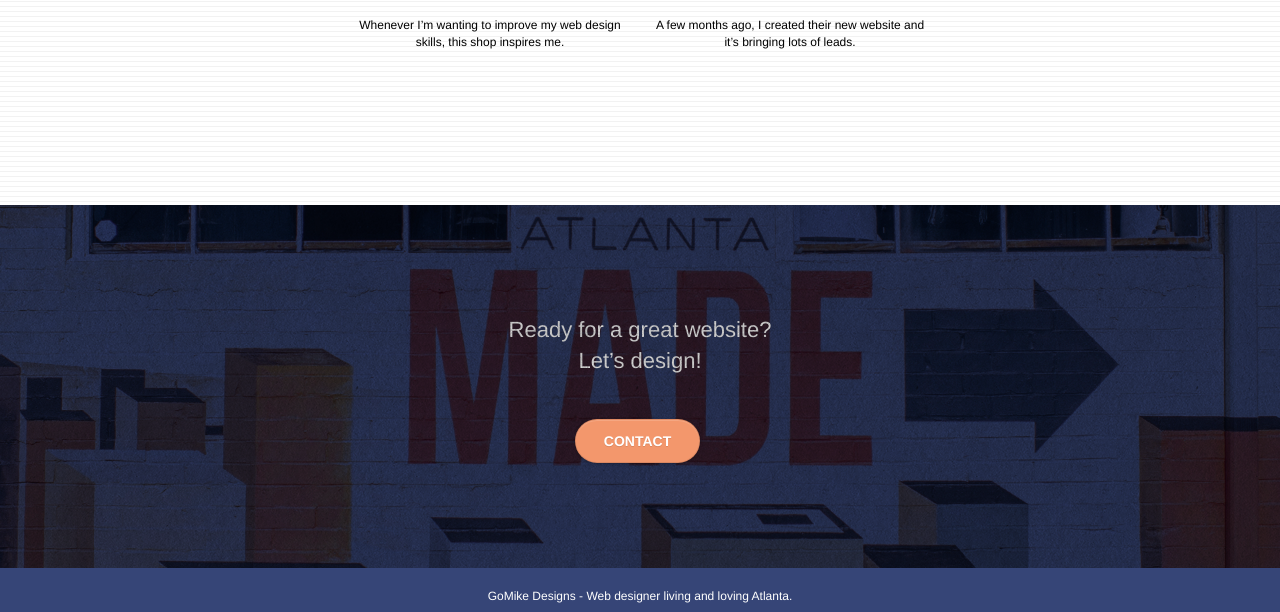
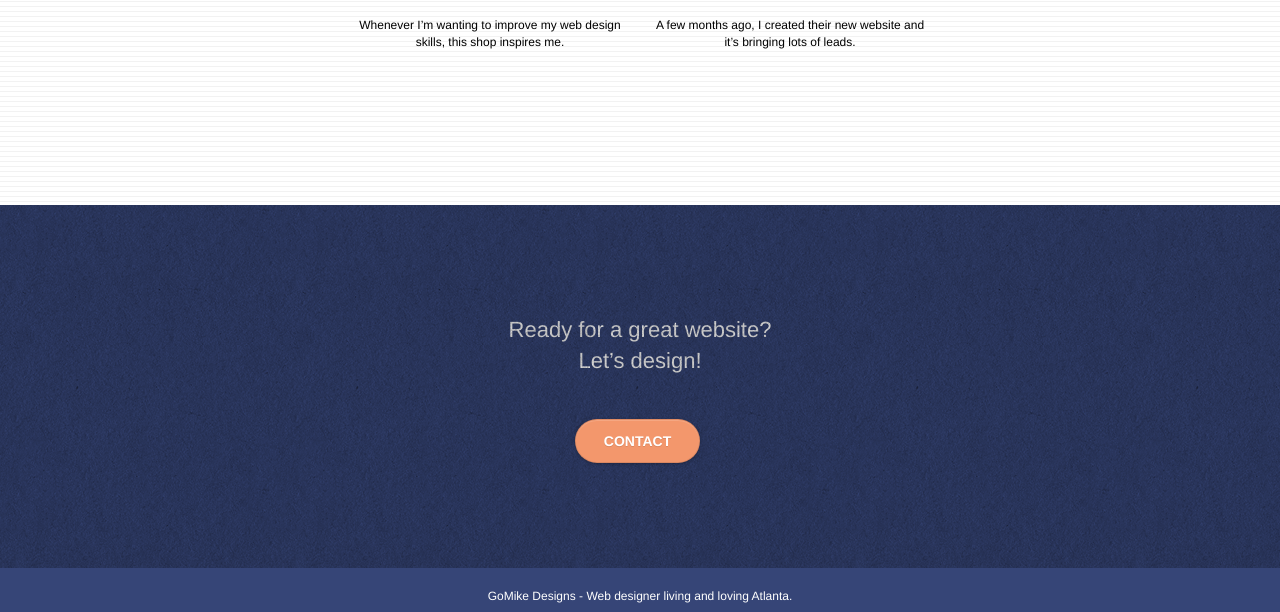
Before and after one commit to Coops1997/Project4, a plain HTML site: page home.html in a window 1280 px wide. Shown: the part 2548-3160 px from the top of the page. Drawn offline with Linux system fonts and the light colour scheme.

```diff
--- a/home.html
+++ b/home.html
@@ -201,7 +201,7 @@
 <!-- bloc-4-portfolio END -->
 
 <!-- bloc-5-cta -->
-<div class="bloc bgc-dark-slate-blue bg-atlanta-20made-20sign d-bloc bloc-bg-texture texture-paper" id="bloc-5-cta">
+<div class="bloc bgc-dark-slate-blue d-bloc bloc-bg-texture texture-paper" id="bloc-5-cta">
 	<div class="container bloc-lg">
 		<div class="row">
 			<h2 class="mg-md text-center tc-white">
```
